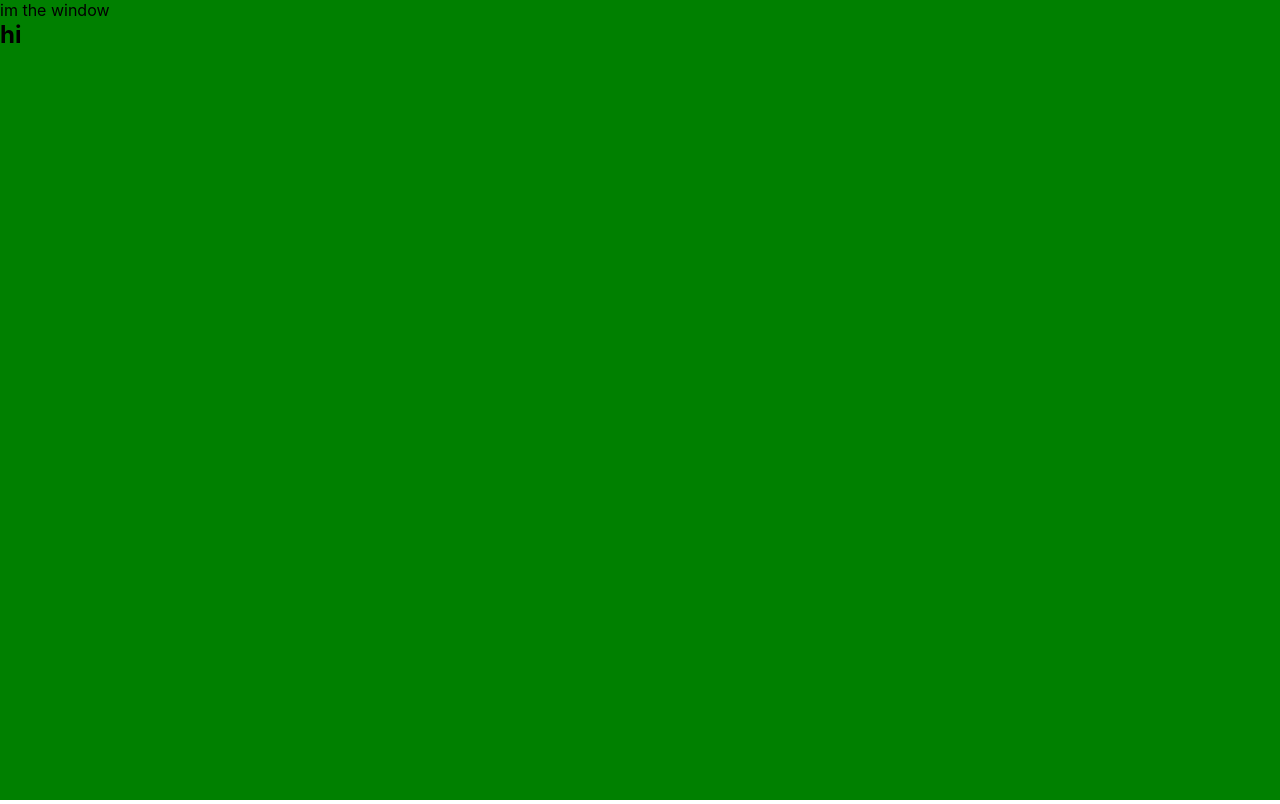
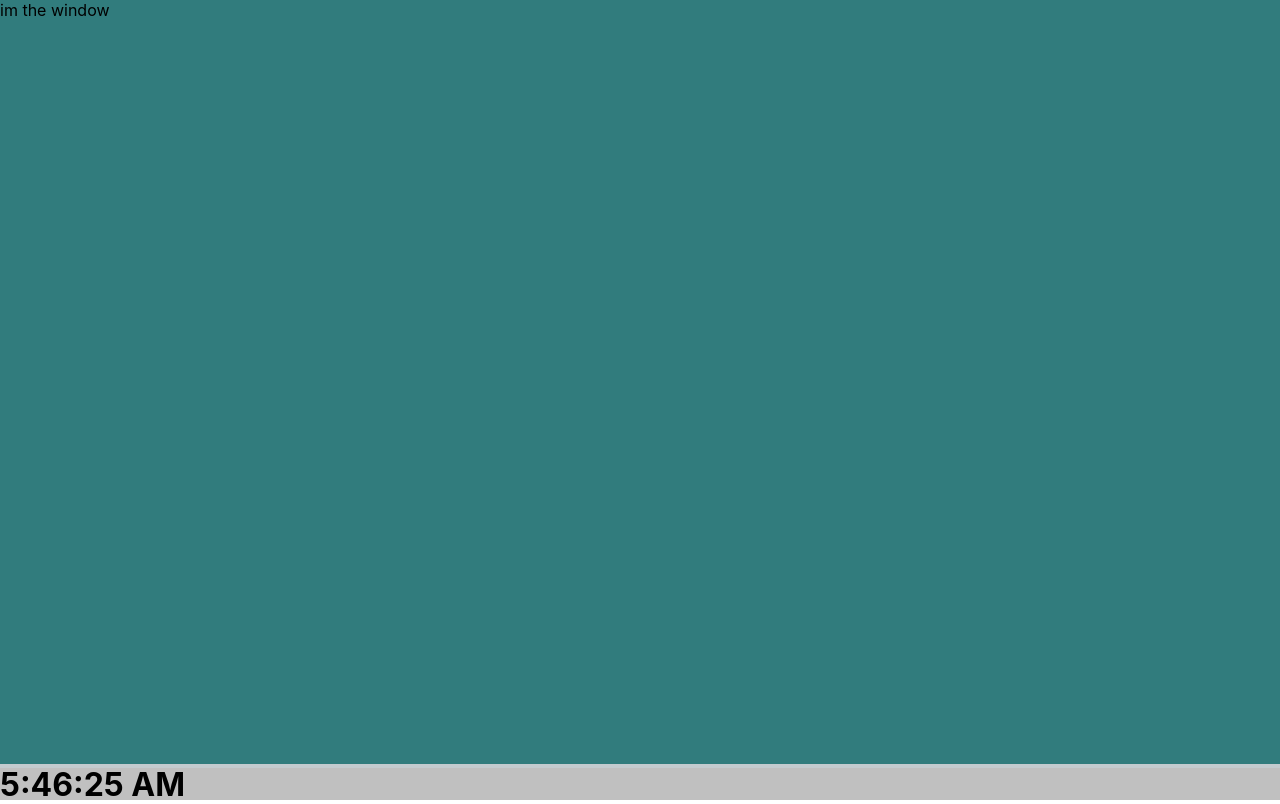
Before and after one commit to mariawenrose/portfolio, a React (Create React App) app: page / in a window 1280 px wide. Built offline with nearby package versions, Linux system fonts and the light colour scheme.

Commit message:
added working timer

```diff
--- a/src/components/Footer.jsx
+++ b/src/components/Footer.jsx
@@ -1,12 +1,31 @@
 
-import React, {Component} from 'react'
+import React, { Component } from 'react'
 
 export default class Footer extends Component {
-    render() {
-        return (
-            <div>
-                <h2>hi</h2>
-            </div>
-        )
+  constructor() {
+    super()
+    this.state = {
+      time: new Date()
     }
+  }
+
+  currentTime() {
+    this.setState({
+      time: new Date()
+    })
+  }
+  componentWillMount() {
+    setInterval(() => this.currentTime(), 1000)
+  }
+
+
+  render() {
+    return (
+      <div className="start-bar">
+        <div id="clock">
+          <h1>{this.state.time.toLocaleTimeString()}</h1>
+        </div>
+      </div>
+    )
+  }
 }
--- a/src/style/App.css
+++ b/src/style/App.css
@@ -5,7 +5,19 @@
 }
 
 .App {
-  background-color: green;
+  background-color:#317c7d;
   height: 100vh;
+}
 
+.start-bar {
+  display: flex;
+  flex-direction: row;
+  align-items: center;
+  justify-content: space-between;
+  position: absolute;
+  bottom: 0;
+  width: 100%;
+  height: 4.5vh;
+  background-color: #c0c0c0;
+  border-top: 4px solid #c3cbcf;
 }
```
